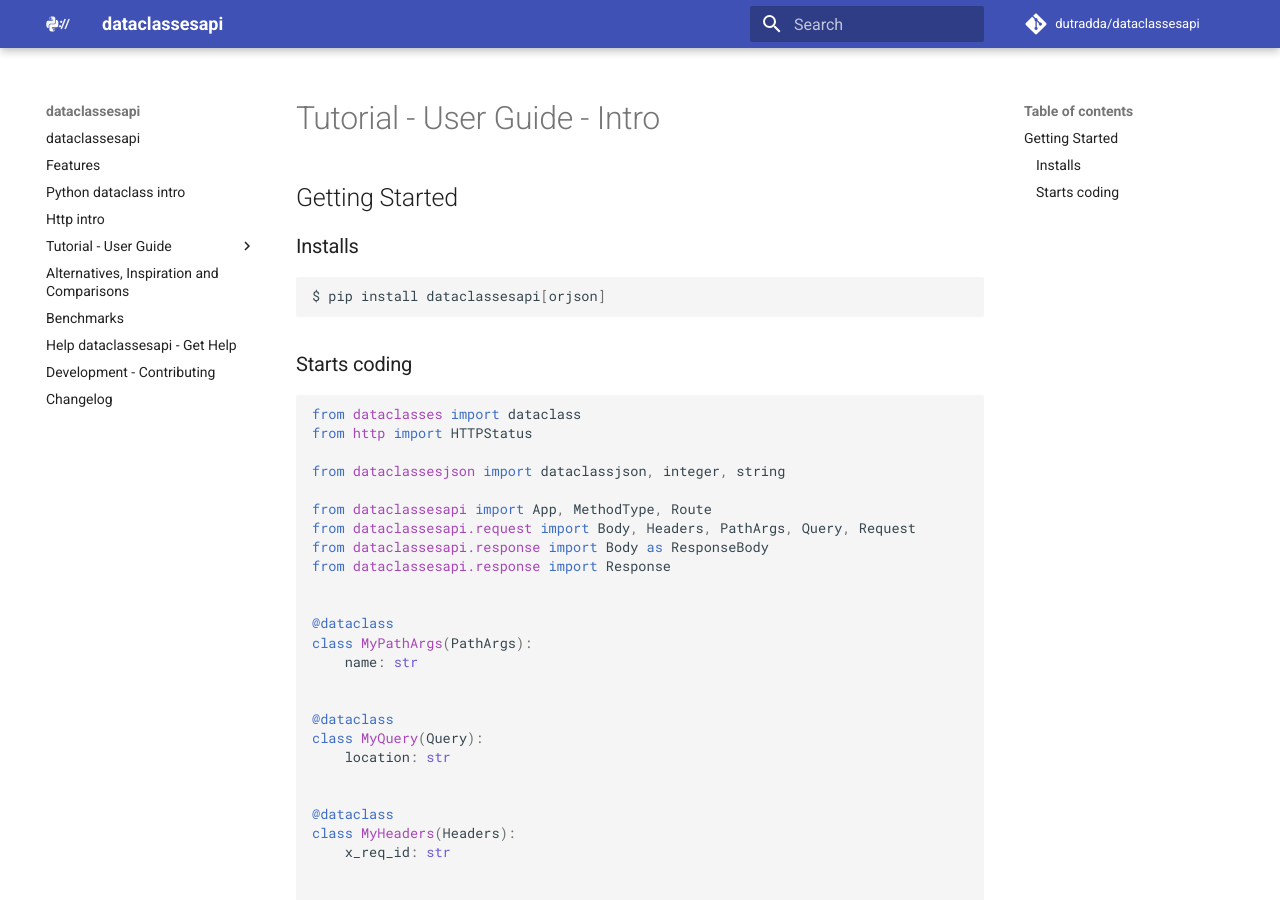
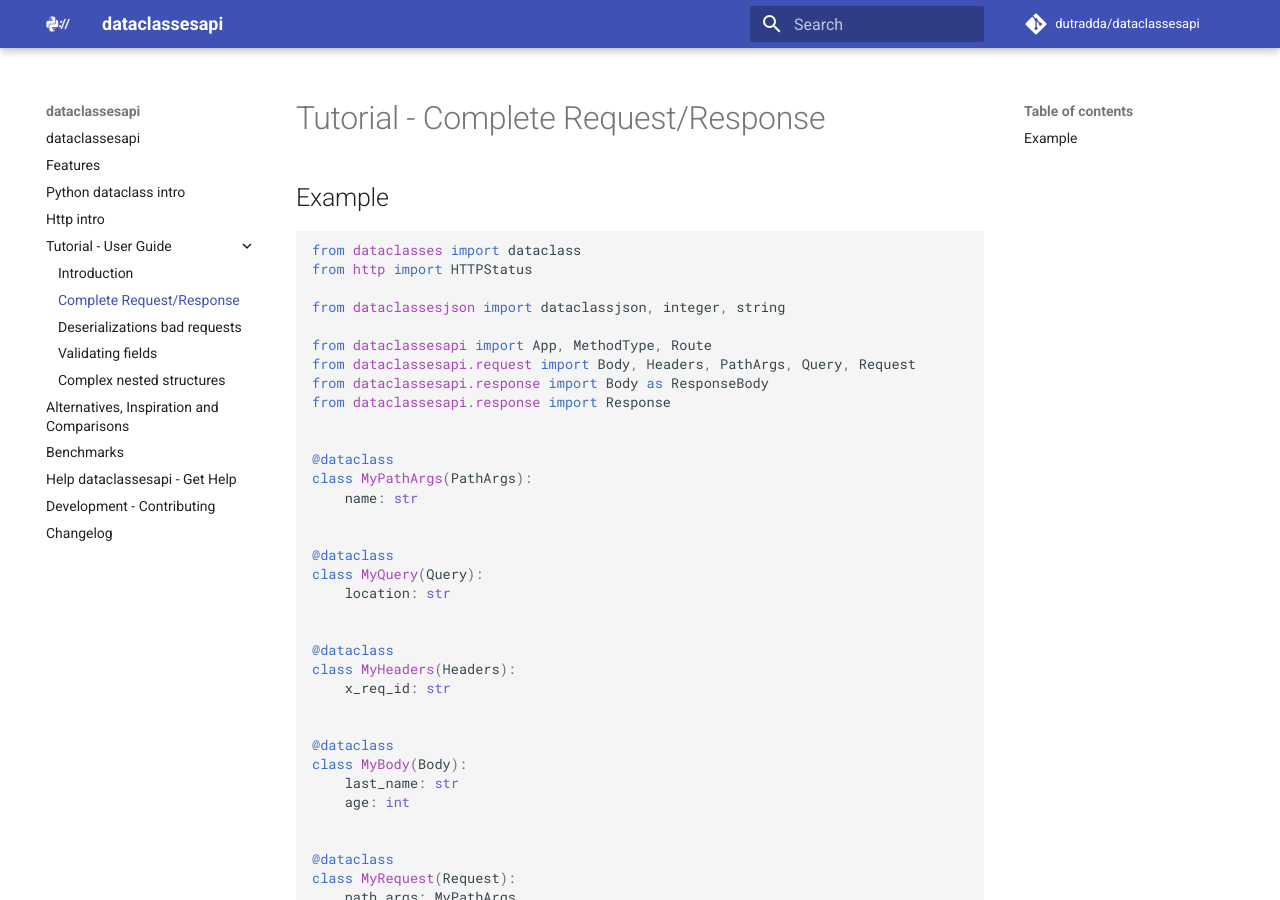
Before and after one commit to dutradda/apidaora, an MkDocs documentation site: the page built from docs/tutorial/01-complete-request-response.md, in a window 1280 px wide and 900 px high. Built offline with MkDocs 1.6.1 and Material for MkDocs 9.7.7, drawn with Linux system fonts in a browser that asks for light colours; comment, search, counter and statistics services are not loaded.

Commit message:
Improve docs

````diff
--- a/docs/tutorial/01-complete-request-response.md
+++ b/docs/tutorial/01-complete-request-response.md
@@ -1,14 +1,6 @@
-# Tutorial - User Guide - Intro
+# Tutorial - Complete Request/Response
 
-## Getting Started
-
-### Installs
-
-```
-$ pip install dataclassesapi[orjson]
-```
-
-### Starts coding
+## Example
 
 ```python
 {!./src/index/index_01_complete.py!}
--- a/mkdocs.yml
+++ b/mkdocs.yml
@@ -22,7 +22,11 @@ nav:
     - Python dataclass intro: python-dataclass.md
     - Http intro: http.md
     - Tutorial - User Guide:
-        - Introduciton: tutorial/intro.md
+        - Introduction: tutorial/00-intro.md
+        - Complete Request/Response: tutorial/01-complete-request-response.md
+        - Deserializations bad requests: tutorial/02-deserializations-bad-requests.md
+        - Validating fields: tutorial/03-validating-fields.md
+        - Complex nested structures: tutorial/04-complex-nested-structures.md
     - Alternatives, Inspiration and Comparisons: alternatives.md
     - Benchmarks: benchmarks.md
     - Help dataclassesapi - Get Help: help.md
````
Also changed, not shown: docs/tutorial/00-intro.md (+2 -2 lines), 1 other file.
